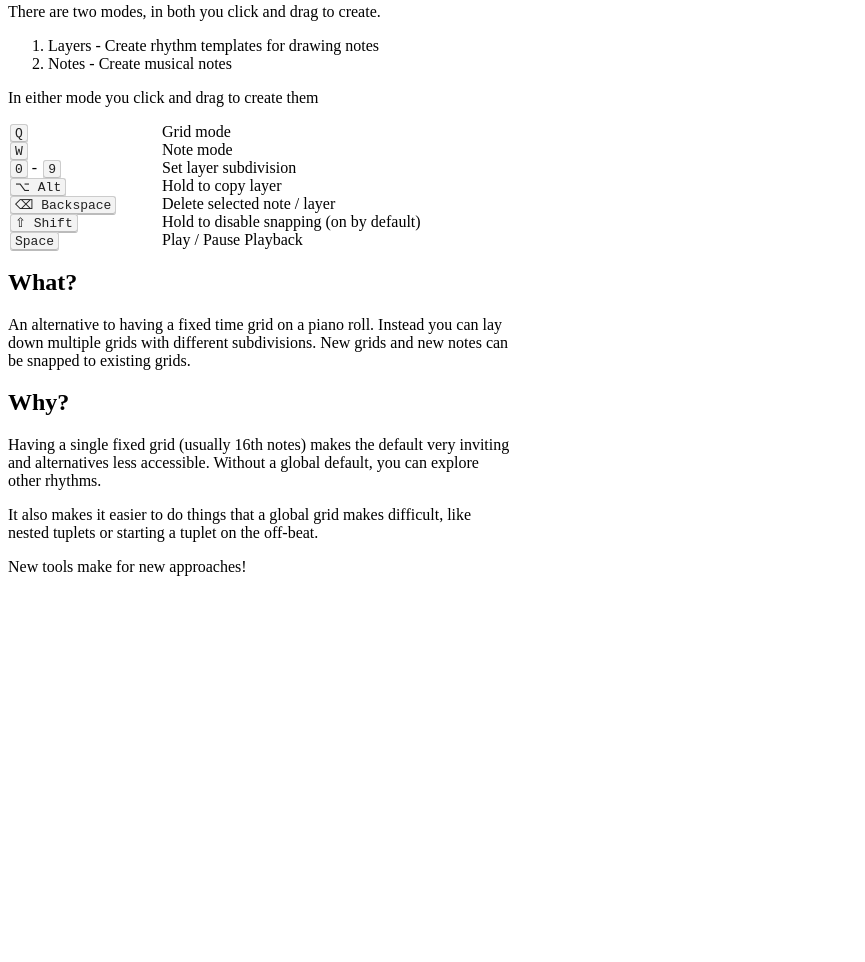
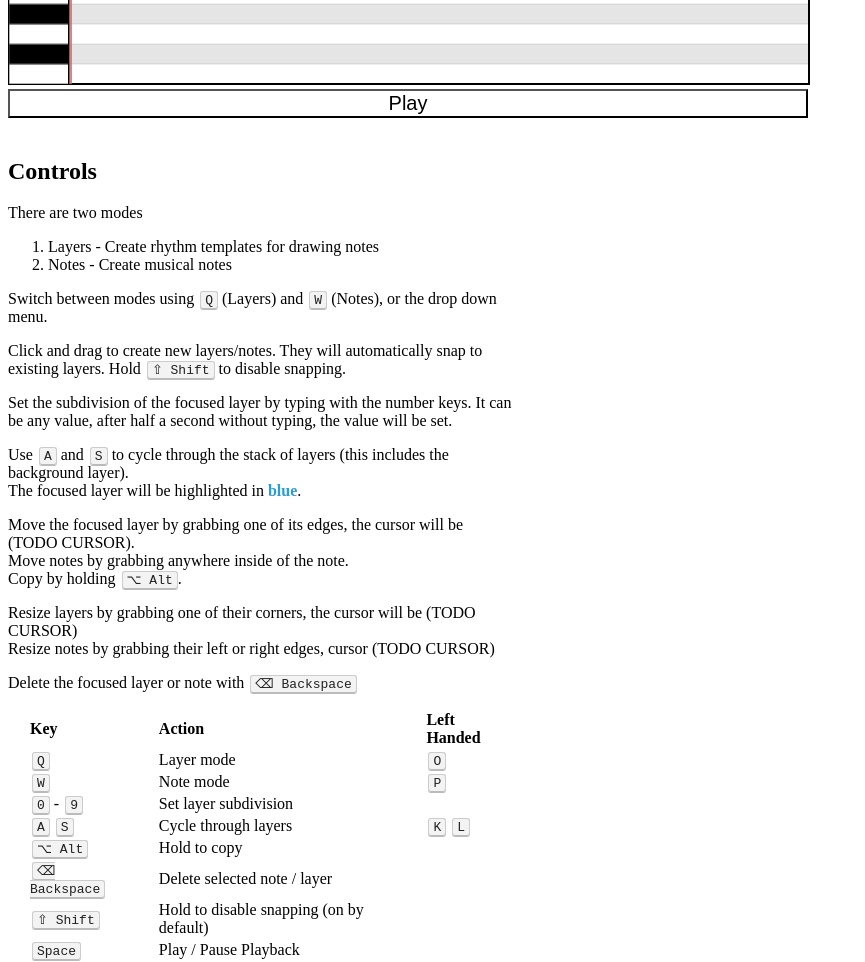
Before and after one commit to acarabott/piano-roll-layers, a plain HTML site: page index.html in a window 1280 px wide. Shown: the part 638-1600 px from the top of the page, without its empty margins (0-865 px from the left). Before the commit the page ends 1230 px from the top, so only its background shows below. Drawn offline with Linux system fonts and the light colour scheme.

Commit message:
instructions

```diff
--- a/css/grid-layers.css
+++ b/css/grid-layers.css
@@ -32,16 +32,13 @@ canvas {
   margin-right: 20px;
 }
 
-#controls {
-  list-style: none;
-  margin: 0;
-  padding: 0;
+thead {
+  font-weight: bold;
 }
 
-#controls li {
-  margin: 0;
+td {
+  padding-left: 20px;
 }
-
 .removeButton {
   margin-left: 10px;
 }
@@ -52,7 +49,7 @@ canvas {
 
 .key-wrap {
   display: inline-block;
-  width: 150px;
+  width: 120px;
 }
 
 .key {
@@ -70,3 +67,8 @@ canvas {
   font-family: monospace;
   /*font-size: 11px;*/
 }
+
+.highlight {
+  color: rgb(43, 156, 212);
+  font-weight: bold;
+}
--- a/index.html
+++ b/index.html
@@ -6,80 +6,105 @@
 </head>
 <body>
   <h1>Musical Grid Layers</h1>
+  <h2>What?</h2>
+  <p>
+    An alternative to having a fixed time grid on a piano roll. Instead you
+    can lay down multiple grids with different subdivisions. New grids and new
+    notes can be snapped to existing grids.
+  </p>
+
+  <h2>Why?</h2>
+  <p>
+    Having a single fixed grid (usually 16th notes) makes the default very
+    inviting and alternatives less accessible. Without a global default, you
+    can explore other rhythms.<br>
+    It also makes it easier to do things that a global grid makes difficult,
+    like nested tuplets or starting a tuplet on the off-beat.<br>
+    New tools make for new approaches!
+  </p>
 
   <div id="container"></div>
   <div id="instructions">
     <h2>Controls</h2>
-    <ul id="controls">
-      <p>There are two modes, in both you click and drag to create.</p>
-      <ol>
-        <li>Layers - Create rhythm templates for drawing notes</li>
-        <li>Notes - Create musical notes</li>
-      </ol>
-      <p>In either mode you click and drag to create them</p>
-      <li>
-        <span class="key-wrap">
-          <span class="key">Q</span>
-        </span> Grid mode
-      </li>
-      <li>
-        <span class="key-wrap">
-          <span class="key">W</span>
-        </span> Note mode
-      </li>
-      <li>
-        <span class="key-wrap">
-          <span class="key">0</span> - <span class="key">9</span>
-        </span>
-         Set layer subdivision
-     </li>
-      <li>
-        <span class="key-wrap">
-          <span class="key">&#x2325; Alt</span>
-        </span>
-        Hold to copy layer
-      </li>
-      <li>
-        <span class="key-wrap">
-          <span class="key">&#x232B; Backspace</span>
-        </span>
-        Delete selected note / layer
-      </li>
-      <li>
-        <span class="key-wrap">
-          <span class="key">&#x21E7; Shift</span>
-        </span>
-        Hold to disable snapping (on by default)
-      </li>
-      <li>
-        <span class="key-wrap">
-          <span class="key">Space</span>
-        </span>
-        Play / Pause Playback
-      </li>
-    </ul>
-
-    <h2>What?</h2>
+    <p>There are two modes</p>
+    <ol>
+      <li>Layers - Create rhythm templates for drawing notes</li>
+      <li>Notes - Create musical notes</li>
+    </ol>
     <p>
-      An alternative to having a fixed time grid on a piano roll. Instead you
-      can lay down multiple grids with different subdivisions. New grids and new
-      notes can be snapped to existing grids.
-    </p>
-
-    <h2>Why?</h2>
-    <p>
-      Having a single fixed grid (usually 16th notes) makes the default very
-      inviting and alternatives less accessible. Without a global default, you
-      can explore other rhythms.
+      Switch between modes using <span class="key">Q</span> (Layers) and
+      <span class="key">W</span> (Notes), or the drop down menu.
     </p>
     <p>
-      It also makes it easier to do things that a global grid makes difficult,
-      like nested tuplets or starting a tuplet on the off-beat.
+      Click and drag to create new layers/notes. They will automatically snap to
+      existing layers. Hold <span class="key">&#x21E7; Shift</span> to disable snapping.
     </p>
     <p>
-      New tools make for new approaches!
+      Set the subdivision of the focused layer by typing with the number keys.
+      It can be any value, after half a second without typing, the value will be set.
     </p>
+    <p>
+      Use <span class="key">A</span> and <span class="key">S</span> to cycle
+      through the stack of layers (this includes the background layer). <br>
+      The focused layer will be highlighted in <span class=highlight>blue</span>.
+    </p>
+    <p>
+      Move the focused layer by grabbing one of its edges, the cursor will be (TODO CURSOR).<br>
+      Move notes by grabbing anywhere inside of the note.<br>
+      Copy by holding <span class="key">&#x2325; Alt</span>.
+    </p>
+    <p>
+      Resize layers by grabbing one of their corners, the cursor will be (TODO CURSOR)<br>
+      Resize notes by grabbing their left or right edges, cursor (TODO CURSOR)
+    </p>
+    <p>
+      Delete the focused layer or note with <span class="key">&#x232B; Backspace</span>
+    </p>
+    <table>
+      <thead>
+        <tr>
+          <td>Key</td>
+          <td>Action</td>
+          <td>Left Handed</td>
+        </tr>
+      </thead>
+      <tr>
+        <td><span class="key">Q</span></td>
+        <td>Layer mode</td>
+        <td><span class="key">O</span></td>
+      </tr>
+      <tr>
+        <td><span class="key">W</span></td>
+        <td>Note mode</td>
+        <td><span class="key">P</span></td>
+      </tr>
+      <tr>
+        <td><span class="key">0</span> - <span class="key">9</span></td>
+        <td>Set layer subdivision</td>
+      </tr>
+      <tr>
+        <td><span class="key">A</span> <span class="key">S</span></td>
+        <td>Cycle through layers</td>
+        <td><span class="key">K</span> <span class="key">L</span></td>
+      </tr>
+      <tr>
+        <td><span class="key">&#x2325; Alt</span></td>
+        <td>Hold to copy</td>
+      </tr>
+      <tr>
+        <td><span class="key">&#x232B; Backspace</span></td>
+        <td>Delete selected note / layer</td>
+      </tr>
+      <tr>
+        <td><span class="key">&#x21E7; Shift</span></td>
+        <td>Hold to disable snapping (on by default)</td>
+      </tr>
+      <tr>
+        <td><span class="key">Space</span></td>
+        <td>Play / Pause Playback</td>
+      </tr>
 
+    </table>
   </div>
 </body>
 <script src="js/grid-layers.js" type="module"></script>
--- a/js/grid-layers.js
+++ b/js/grid-layers.js
@@ -1,7 +1,7 @@
 /*
   TODO:
+  - copy notes
   - example button
-  - instructions
   - adding note during playback
   - play from time
   - style
```
